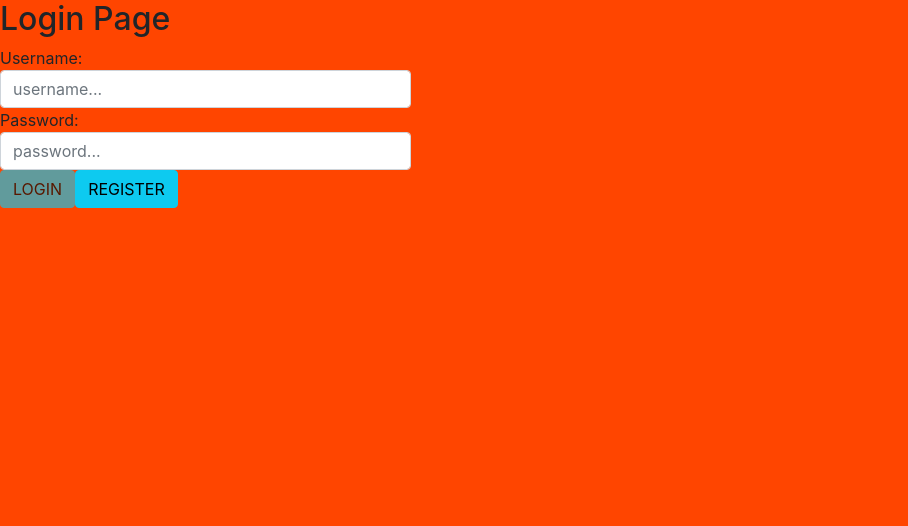
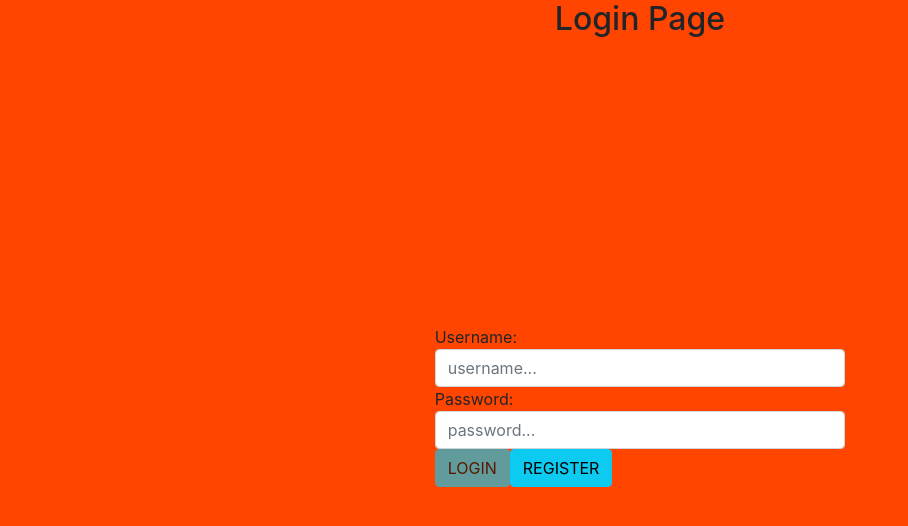
Before and after one commit to CPajares/WK7-weekend-Red-social-FE, a React (Create React App) app: page / in a window 1280 px wide. Shown: the top 526 px of the page, without its empty margins (0-908 px from the left). Built offline with nearby package versions, Linux system fonts and the light colour scheme; no server answers.

Commit message:
Added styles to form register and login

```diff
--- a/src/components/login/Login.css
+++ b/src/components/login/Login.css
@@ -3,3 +3,11 @@ a:hover {
   color: white;
   text-decoration: none;
 }
+
+.form-login {
+  height: 90vh;
+}
+
+h2 {
+  text-align: center;
+}
--- a/src/components/login/login.js
+++ b/src/components/login/login.js
@@ -2,6 +2,7 @@ import { useEffect, useState } from "react";
 import { Link, useNavigate } from "react-router-dom";
 import useRegister from "../../hooks/useRegister";
 import paths from "../../path/paths";
+import("./Login.css");
 
 const Login = () => {
   const { loginUser } = useRegister();
@@ -35,7 +36,10 @@ const Login = () => {
   };
 
   return (
-    <form className="row" onSubmit={clickLogin}>
+    <form
+      className="form-login row justify-content-center align-items-center"
+      onSubmit={clickLogin}
+    >
       <div className="container-form col-4">
         <div className="form-group">
           <label htmlFor="username">Username: </label>
--- /dev/null
+++ b/src/components/register/Register.css
@@ -0,0 +1,13 @@
+.form-register {
+  height: 90vh;
+}
+
+h2 {
+  text-align: center;
+}
+
+a,
+a:hover {
+  color: white;
+  text-decoration: none;
+}
--- a/src/components/register/Register.js
+++ b/src/components/register/Register.js
@@ -2,6 +2,7 @@ import { useEffect, useState } from "react";
 import { Link } from "react-router-dom";
 import useRegister from "../../hooks/useRegister";
 import paths from "../../path/paths";
+import("./Register.css");
 
 const Register = () => {
   const { createUser } = useRegister();
@@ -39,7 +40,10 @@ const Register = () => {
   };
 
   return (
-    <form className="row" onSubmit={clickRegister}>
+    <form
+      className="form-register row justify-content-center align-items-center"
+      onSubmit={clickRegister}
+    >
       <div className="container-form col-4">
         <div className="form-group">
           <label htmlFor="name">Name: </label>
```
